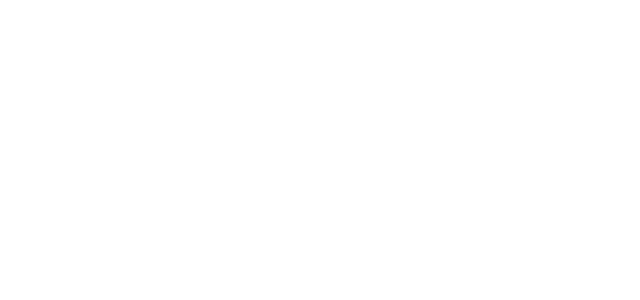
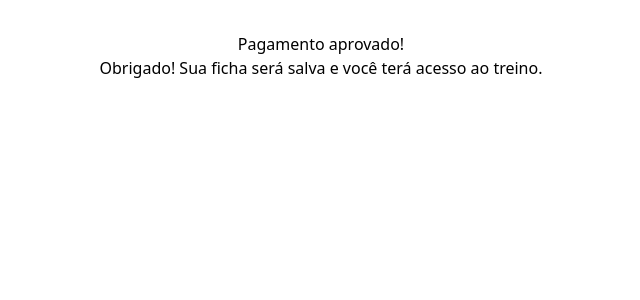
Before and after one commit to CarlosFilipeMS/indoor-shape-front, a React (Vite) app: page /pagamento/sucesso in a window 1280 px wide. Before the commit this address had no page. Shown: the top 300 px of the page, without its empty margins (319-959 px from the left). Built offline with nearby package versions, Linux system fonts and the light colour scheme.

Commit message:
Nova versão com as telas de confirmação

```diff
--- a/package.json
+++ b/package.json
@@ -11,6 +11,7 @@
   },
   "dependencies": {
     "axios": "^1.9.0",
+    "lucide-react": "^0.511.0",
     "react": "^19.1.0",
     "react-dom": "^19.1.0",
     "react-router-dom": "^7.6.0"
--- a/src/App.tsx
+++ b/src/App.tsx
@@ -5,14 +5,18 @@ import './App.css'
 import { BrowserRouter as Router, Routes, Route } from "react-router-dom";
 import Home from "./pages/Home";
 import FichaForm from './pages/FichaForm';
+import PagamentoSucesso from './pages/PagamentoSucesso';
+import PagamentoFalha from './pages/PagamentoFalha';
 
 function App() {
 
   return (
     <Router>
       <Routes>
-        <Route path="/" element={<Home />} />
-        <Route path="/ficha" element={<FichaForm />} />
+      <Route path="/" element={<Home />} />
+      <Route path="/ficha" element={<FichaForm />} />
+      <Route path="/pagamento/sucesso" element={<PagamentoSucesso />} />
+      <Route path="/pagamento/falha" element={<PagamentoFalha />} />
       </Routes>
     </Router>
   );
--- a/src/pages/FichaForm.tsx
+++ b/src/pages/FichaForm.tsx
@@ -134,7 +134,7 @@ export default function FichaForm() {
           type="submit"
           className="w-full bg-[#bde253] text-[#0d273f] font-semibold py-3 rounded-lg hover:brightness-110 transition"
         >
-          Enviar ficha
+          Finalizar
         </button>
       </form>
     </div>
--- /dev/null
+++ b/src/pages/PagamentoFalha.tsx
@@ -0,0 +1,10 @@
+function PagamentoFalha() {
+  return (
+    <div>
+      <h2>Pagamento não concluído</h2>
+      <p>Ocorreu um erro ou o pagamento foi cancelado.</p>
+    </div>
+  )
+}
+
+export default PagamentoFalha
--- /dev/null
+++ b/src/pages/PagamentoSucesso.tsx
@@ -0,0 +1,10 @@
+function PagamentoSucesso() {
+  return (
+    <div>
+      <h2>Pagamento aprovado!</h2>
+      <p>Obrigado! Sua ficha será salva e você terá acesso ao treino.</p>
+    </div>
+  )
+}
+
+export default PagamentoSucesso
```
Also changed, not shown: 1 other file (tests, documents, lock files or other folders).
